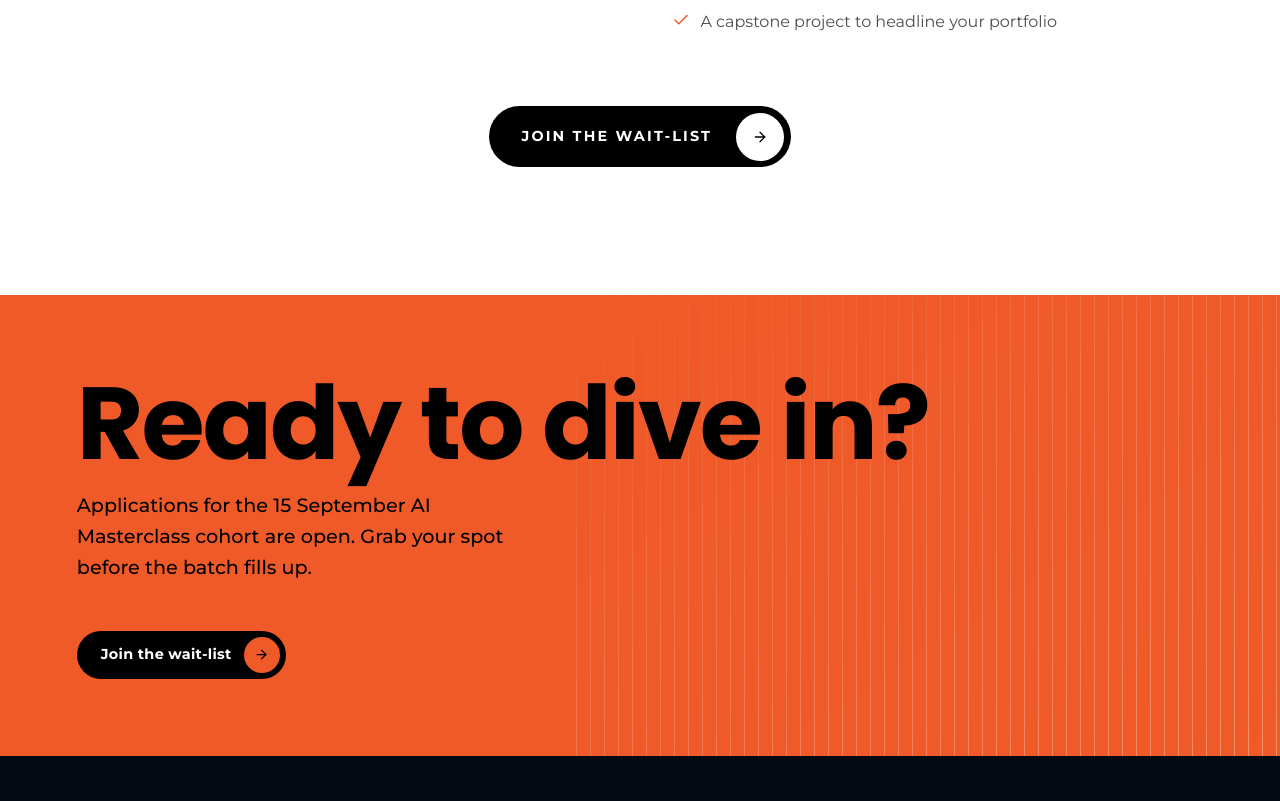
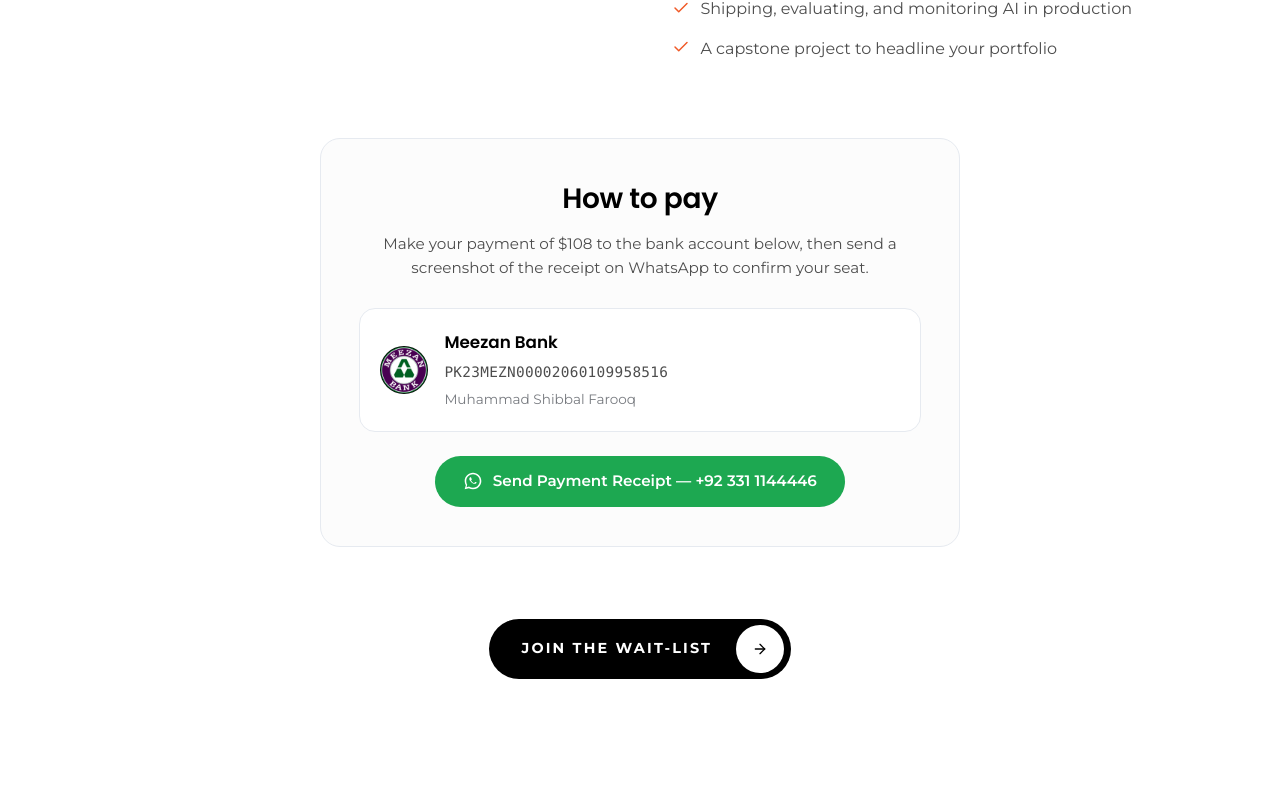
Before and after one commit to Khizer30/sharkstack, a React (Vite) app in the folder web/: page /ai-training in a window 1280 px wide. Shown: the part 1039-1840 px from the top of the page. Built offline with nearby package versions, Linux system fonts and the light colour scheme; no server answers.

Commit message:
Added Bank Details

```diff
--- a/web/src/assets/svgs/index.jsx
+++ b/web/src/assets/svgs/index.jsx
@@ -287,6 +287,23 @@ export function HourglassIcon({ size = 24 }) {
   );
 }
 
+export function DollarIcon({ size = 24 }) {
+  return (
+    <svg width={size} height={size} viewBox="0 0 24 24" fill="none" stroke="currentColor" strokeWidth="2" strokeLinecap="round" strokeLinejoin="round">
+      <path d="M12 1v22" />
+      <path d="M17 5H9.5a3.5 3.5 0 0 0 0 7h5a3.5 3.5 0 0 1 0 7H6" />
+    </svg>
+  );
+}
+
+export function WhatsappIcon({ size = 20 }) {
+  return (
+    <svg width={size} height={size} viewBox="0 0 24 24" fill="currentColor">
+      <path d="M12 2C6.48 2 2 6.48 2 12c0 1.85.5 3.58 1.38 5.07L2 22l5.07-1.33A9.94 9.94 0 0 0 12 22c5.52 0 10-4.48 10-10S17.52 2 12 2Zm0 18.1c-1.6 0-3.1-.43-4.4-1.2l-.32-.19-3.01.79.8-2.94-.2-.32A8.09 8.09 0 0 1 3.9 12c0-4.47 3.63-8.1 8.1-8.1 4.47 0 8.1 3.63 8.1 8.1 0 4.47-3.63 8.1-8.1 8.1Zm4.46-6.07c-.24-.12-1.43-.7-1.65-.78-.22-.08-.38-.12-.55.12-.16.24-.63.78-.77.94-.14.16-.28.18-.52.06-.24-.12-1.01-.37-1.92-1.18-.71-.63-1.19-1.41-1.33-1.65-.14-.24-.02-.37.11-.5.12-.12.27-.3.4-.46.13-.16.18-.27.27-.46.09-.18.04-.34-.04-.46-.08-.12-.5-1.2-.68-1.64-.18-.44-.36-.38-.5-.39l-.42-.01c-.14 0-.37.05-.56.27-.19.22-.72.71-.72 1.72s.75 1.99.86 2.13c.1.14 1.49 2.28 3.62 3.11 1.79.69 2.16.56 2.55.52.39-.04 1.25-.5 1.43-1 .18-.5.18-.92.13-1-.04-.09-.23-.15-.47-.26Z" />
+    </svg>
+  );
+}
+
 export function RocketIcon({ size = 24 }) {
   return (
     <svg width={size} height={size} viewBox="0 0 24 24" fill="none" stroke="currentColor" strokeWidth="2" strokeLinecap="round" strokeLinejoin="round">
--- a/web/src/components/organisms/TrainingFeature/index.jsx
+++ b/web/src/components/organisms/TrainingFeature/index.jsx
@@ -3,12 +3,15 @@ import {
   CalendarIcon,
   CheckIcon,
   ClockIcon,
+  DollarIcon,
   HourglassIcon,
   LaptopIcon,
   RocketIcon,
   SparkleIcon,
-  UsersIcon
+  UsersIcon,
+  WhatsappIcon
 } from "@/assets/svgs";
+import meezanBankLogo from "@/assets/images/meezan-bank-logo.png";
 import Button from "@/components/atoms/Button";
 import SectionLabel from "@/components/atoms/SectionLabel";
 import { colors } from "@/constants/colors";
@@ -26,7 +29,8 @@ const ICONS = {
   rocket: RocketIcon,
   clock: ClockIcon,
   timer: ClockIcon,
-  laptop: LaptopIcon
+  laptop: LaptopIcon,
+  dollar: DollarIcon
 };
 
 const sectionHeading = {
@@ -134,6 +138,72 @@ export default function TrainingFeature() {
         </div>
       </div>
 
+      <div
+        style={{
+          maxWidth: "40rem",
+          margin: "clamp(3.5rem, 6vw, 5rem) auto 0",
+          padding: "clamp(1.75rem, 3vw, 2.5rem)",
+          borderRadius: "1.25rem",
+          border: `1px solid ${colors.borderLight}`,
+          background: colors.bgCard,
+          textAlign: "center"
+        }}
+      >
+        <h2 style={{ ...sectionHeading, margin: "0 0 0.6rem" }}>{trainingContent.paymentHeading}</h2>
+        <p style={{ ...fonts.montRegular, fontSize: "0.95rem", color: colors.textSecondary, lineHeight: 1.6, margin: "0 0 1.75rem" }}>
+          {trainingContent.paymentNote}
+        </p>
+
+        <div
+          style={{
+            display: "flex",
+            alignItems: "center",
+            gap: "1rem",
+            padding: "1.25rem",
+            borderRadius: "1rem",
+            border: `1px solid ${colors.borderLight}`,
+            background: colors.bgPrimary,
+            textAlign: "left"
+          }}
+        >
+          <img
+            src={meezanBankLogo}
+            alt={trainingContent.bank.name}
+            style={{ width: "3rem", height: "3rem", borderRadius: "50%", objectFit: "cover", flexShrink: 0 }}
+          />
+          <div style={{ display: "flex", flexDirection: "column", gap: "0.3rem" }}>
+            <span style={{ ...fonts.poppinsSemiBold, fontSize: "1.05rem", color: colors.textPrimary }}>{trainingContent.bank.name}</span>
+            <span style={{ ...fonts.mono, fontSize: "0.9rem", color: colors.textSecondary, letterSpacing: "0.02em" }}>
+              {trainingContent.bank.iban}
+            </span>
+            <span style={{ ...fonts.montRegular, fontSize: "0.85rem", color: colors.textMuted }}>{trainingContent.bank.accountTitle}</span>
+          </div>
+        </div>
+
+        <a
+          href={trainingContent.whatsapp.link}
+          target="_blank"
+          rel="noreferrer"
+          style={{
+            display: "inline-flex",
+            alignItems: "center",
+            justifyContent: "center",
+            gap: "0.6rem",
+            marginTop: "1.5rem",
+            padding: "0.85rem 1.75rem",
+            borderRadius: "9999px",
+            background: "#1DA851",
+            color: colors.white,
+            textDecoration: "none",
+            ...fonts.montSemiBold,
+            fontSize: "0.95rem"
+          }}
+        >
+          <WhatsappIcon size={20} />
+          {trainingContent.whatsapp.label} — {trainingContent.whatsapp.number}
+        </a>
+      </div>
+
       <div style={{ display: "flex", justifyContent: "center", marginTop: "clamp(3rem, 6vw, 4.5rem)" }}>
         <Button onClick={() => transitionTo("/ai-training/form")}>{trainingContent.ctaLabel}</Button>
       </div>
--- a/web/src/content/training.js
+++ b/web/src/content/training.js
@@ -9,7 +9,7 @@ export const trainingContent = {
     { label: "Registration Closes", value: "29 September", icon: "hourglass" },
     { label: "Classes Start", value: "1 October", icon: "rocket" },
     { label: "Duration", value: "3 Months", icon: "clock" },
-    { label: "Format", value: "Hands-on Cohort", icon: "users" }
+    { label: "Training Fee", value: "$108 one time payment", icon: "dollar" }
   ],
   overviewHeading: "What this masterclass is",
   overview: [
@@ -25,6 +25,18 @@ export const trainingContent = {
     "Shipping, evaluating, and monitoring AI in production",
     "A capstone project to headline your portfolio"
   ],
+  paymentHeading: "How to pay",
+  paymentNote: "Make your payment of $108 to the bank account below, then send a screenshot of the receipt on WhatsApp to confirm your seat.",
+  bank: {
+    name: "Meezan Bank",
+    iban: "PK23MEZN00002060109958516",
+    accountTitle: "Muhammad Shibbal Farooq"
+  },
+  whatsapp: {
+    label: "Send Payment Receipt",
+    number: "+92 331 1144446",
+    link: "https://wa.me/923311144446"
+  },
   ctaLabel: "Join the wait-list"
 };
 
```
Also changed, not shown: web/src/assets/images/meezan-bank-logo.png (added).
